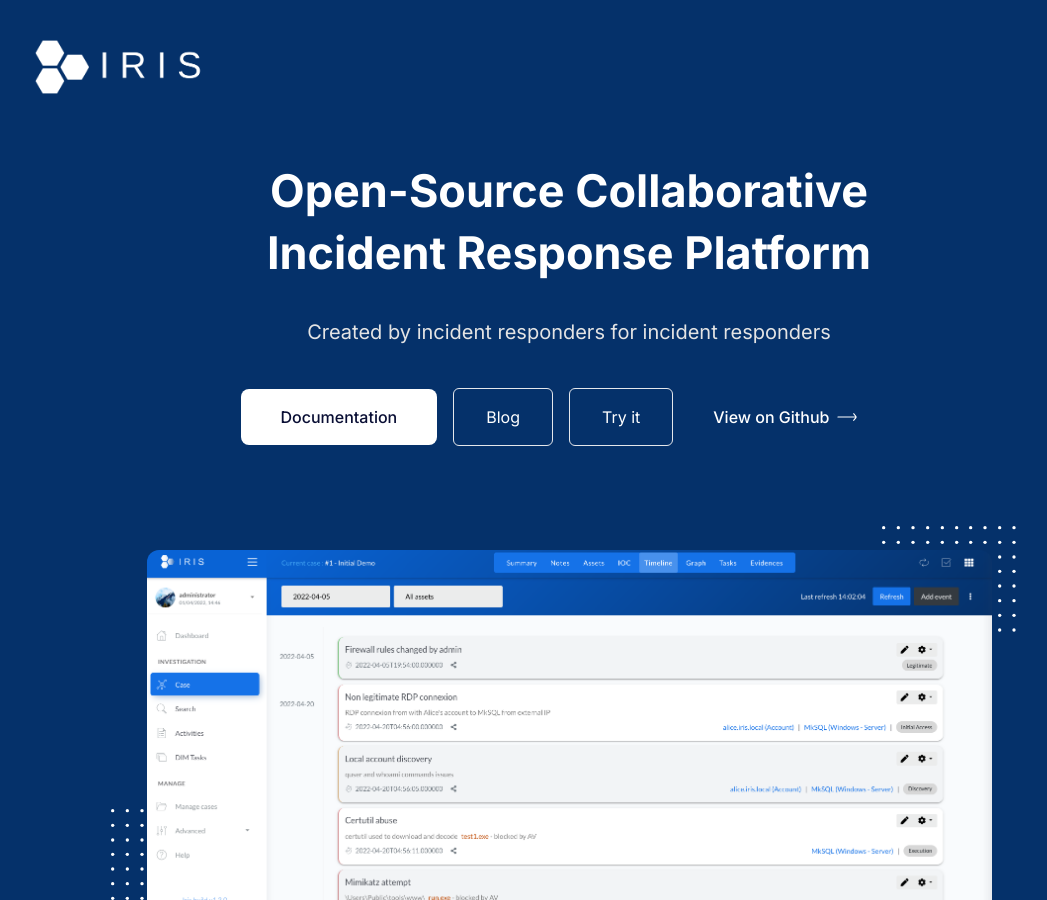
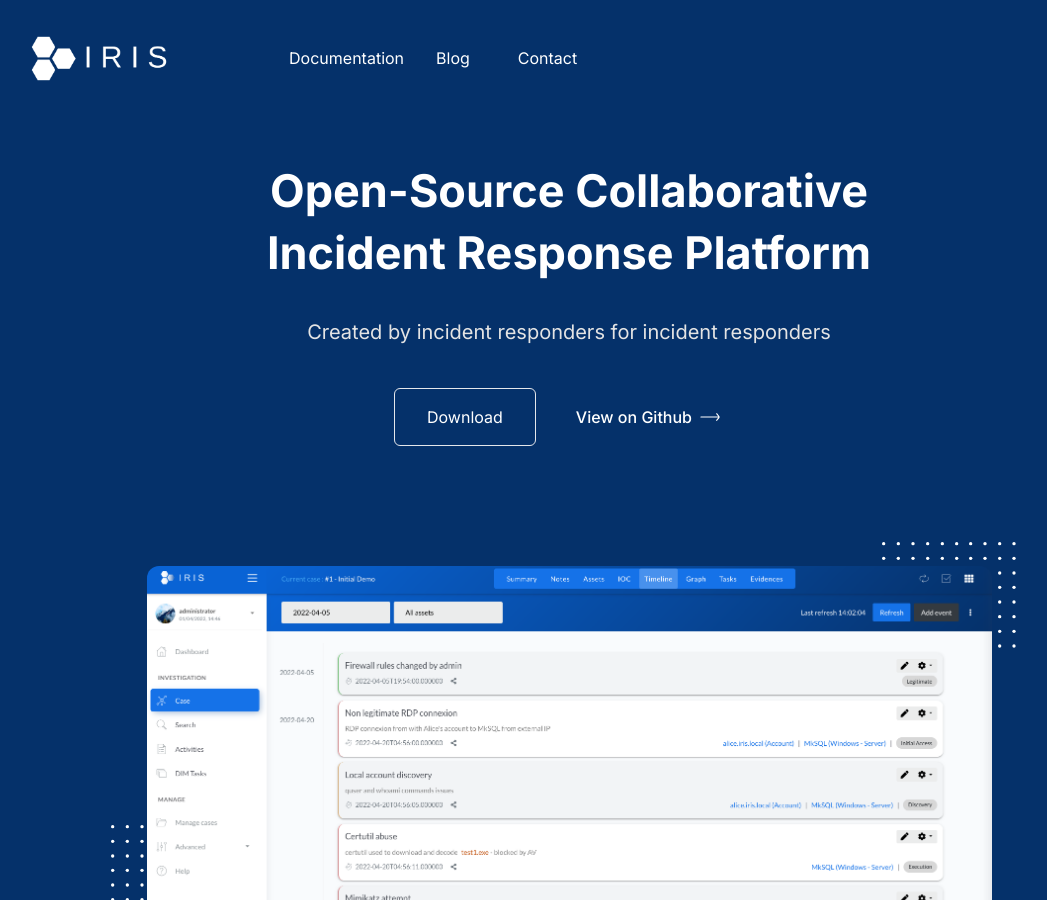
Before and after one commit to dfir-iris/dfir-iris.org, an MkDocs documentation site: the page built from docs/index.md, in a window 1280 px wide and 900 px high. Shown: the whole window, without its empty margins (71-1118 px from the left). Built offline with MkDocs 1.6.1 and Material for MkDocs 9.7.7, drawn with Linux system fonts in a browser that asks for light colours.

Commit message:
[UPD] Updated buttons and added top menu

```diff
--- a/overrides/home.html
+++ b/overrides/home.html
@@ -47,35 +47,53 @@
               />
             </a>
           </div>
-        </div>
-          <div class="flex px-4 justify-between items-center w-full">
+          <div class="flex w-full items-center justify-between px-4">
             <div>
               <button
                 id="navbarToggler"
-                class="
-                  block
-                  absolute
-                  right-4
-                  top-1/2
-                  -translate-y-1/2
-                  lg:hidden
-                  focus:ring-2
-                  ring-primary
-                  px-3
-                  py-[6px]
-                  rounded-lg
-                "
+                class="absolute right-4 top-1/2 block -translate-y-1/2 rounded-lg px-3 py-[6px] ring-primary focus:ring-2 lg:hidden"
               >
                 <span
-                  class="relative w-[30px] h-[2px] my-[6px] block bg-white"
+                  class="relative my-[6px] block h-[2px] w-[30px] bg-white"
                 ></span>
                 <span
-                  class="relative w-[30px] h-[2px] my-[6px] block bg-white"
+                  class="relative my-[6px] block h-[2px] w-[30px] bg-white"
                 ></span>
                 <span
-                  class="relative w-[30px] h-[2px] my-[6px] block bg-white"
+                  class="relative my-[6px] block h-[2px] w-[30px] bg-white"
                 ></span>
               </button>
+              <nav
+                id="navbarCollapse"
+                class="absolute right-4 top-full hidden w-full max-w-[250px] rounded-lg bg-white py-5 shadow-lg lg:static lg:block lg:w-full lg:max-w-full lg:bg-transparent lg:py-0 lg:px-4 lg:shadow-none xl:px-6"
+              >
+                <ul class="blcok lg:flex">
+                  <li class="group relative">
+                    <a
+                      href="https://docs.dfir-iris.org"
+                      class="ud-menu-scroll mx-8 flex py-2 text-base text-dark group-hover:text-primary lg:mr-0 lg:ml-7 lg:inline-flex lg:py-6 lg:px-0 lg:text-white lg:group-hover:text-white lg:group-hover:opacity-70 xl:ml-12"
+                    >
+                      Documentation
+                    </a>
+                  </li>
+                  <li class="group relative">
+                    <a
+                      href="https://blog.dfir-iris.org"
+                      class="ud-menu-scroll mx-8 flex py-2 text-base text-dark group-hover:text-primary lg:mr-0 lg:inline-flex lg:py-6 lg:px-0 lg:text-white lg:group-hover:text-white lg:group-hover:opacity-70"
+                    >
+                      Blog
+                    </a>
+                  </li>
+                  <li class="group relative">
+                    <a
+                      href="https://docs.dfir-iris.org/contact/"
+                      class="ud-menu-scroll mx-8 flex py-2 text-base text-dark group-hover:text-primary lg:mr-0 lg:ml-7 lg:inline-flex lg:py-6 lg:px-0 lg:text-white lg:group-hover:text-white lg:group-hover:opacity-70 xl:ml-12"
+                    >
+                      Contact
+                    </a>
+                  </li>
+                </ul>
+              </nav>
             </div>
           </div>
         </div>
@@ -131,53 +149,7 @@
                 Created by incident responders for incident responders
               </p>
               <ul class="flex flex-wrap items-center justify-center mb-10">
-                <li>
-                  <a
-                    href="https://docs.dfir-iris.org"
-                    class="
-                      py-4
-                      px-6
-                      sm:px-10
-                      inline-flex
-                      items-center
-                      justify-center
-                      text-center text-dark text-base
-                      bg-white
-                      hover:text-primary hover:shadow-lg
-                      font-medium
-                      rounded-lg
-                      transition
-                      duration-300
-                      ease-in-out
-                    "
-                  >
-                    Documentation
-                  </a>
-                </li>
-                <li>
-                  <a
-                    href="https://blog.dfir-iris.org"
-                    class="
-                    py-4
-                    px-10
-                    ml-4
-                    lg:px-8
-                    xl:px-10
-                    inline-flex
-                    items-center
-                    justify-center
-                    text-center text-white text-base
-                    border border-black
-                    rounded-md
-                    hover:bg-black hover:border-black hover:text-white
-                    duration-300
-                    ease-in-out
-                    "
-                  >
-                    Blog
-                  </a>
-                </li>
-                <li>
+                <li class="mb-4">
                   <a
                     href="https://docs.dfir-iris.org/getting_started/"
                     class="
@@ -192,15 +164,15 @@
                     text-center text-white text-base
                     border border-black
                     rounded-md
-                    hover:bg-black hover:border-black hover:text-white
+                    hover:bg-white hover:border-black hover:text-white
                     duration-300
                     ease-in-out
                     "
                   >
-                    Try it
+                    Download
                   </a>
                 </li>
-                <li>
+                <li class="mb-4">
                   <a
                     href="https://github.com/dfir-iris/iris-web"
                     target="_blank"
@@ -2069,7 +2041,7 @@
               </button>
               <div class="faq-content pl-[62px] hidden">
                 <p class="text-base text-body-color leading-relaxed py-3">
-                  Absolutely. You can either <a class="text-primary" href="mailto:contact@dfir-iris.org" >contact us</a> directly or submit pull requests and ideas on the GitHub. We also have a <a class="text-primary" href="https://discord.gg/fwuXkpBHGz">discord</a> if need any help.
+                  Absolutely. You can either <a class="text-primary" href="mailto:contact@dfir-iris.org" >contact us</a> directly or submit pull requests and ideas on the GitHub. We also have a <a class="text-primary" href="https://discord.gg/fwuXkpBHGz">discord</a> if you need any help.
                 </p>
               </div>
             </div>
```
